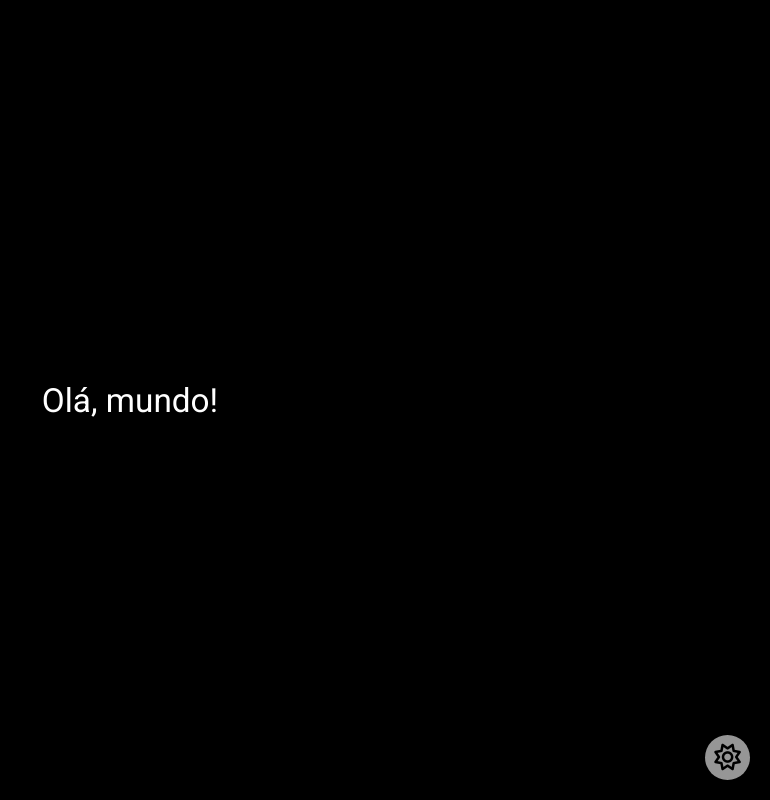
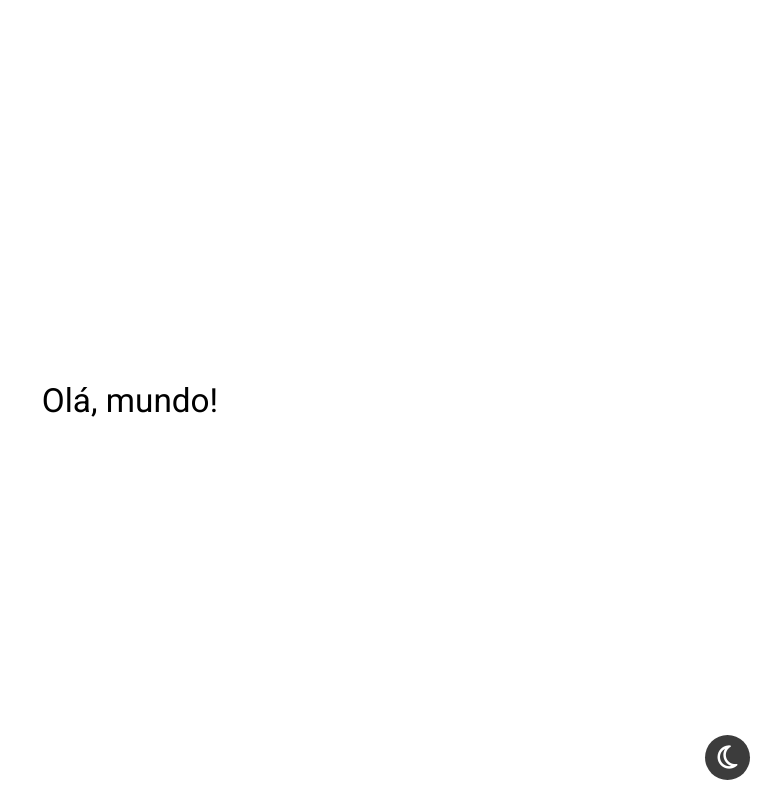
Before and after one commit to viniciusyoshioka/OlaMundo, a plain HTML site: page docs/index.html in a window 1280 px wide. Both pictures are taken after a click on the button 1237 px from the left and 757 px from the top of the page. Shown: the whole page, without its empty margins (510-1280 px from the left). Drawn offline with Linux system fonts and the light colour scheme.

Commit message:
Página terminada

```diff
--- a/docs/index.html
+++ b/docs/index.html
@@ -6,6 +6,7 @@
         <meta name="viewport" content="width=device-width, initial-scale=1.0">
         <script src="https://kit.fontawesome.com/7cfe5d36cb.js" crossorigin="anonymous"></script>
     </head>
+
     <body>
         <div id="title">
             Olá, mundo!
@@ -15,31 +16,71 @@
             <i class="far fa-sun fa-2x" ></i>
         </button>
     </body>
+
     <script>
+
+        const styles_keys = [
+            '--background',
+            '--color',
+            '--button-background',
+            '--button-color'
+        ]
+
+        const light_theme = {
+            '--background': 'rgb(255, 255, 255)',
+            '--color': 'rgb(0, 0, 0)',
+            '--button-background': 'rgb(60, 60, 60)',
+            '--button-color': 'rgb(255, 255, 255)',
+        }
+
+        const dark_theme = {
+            '--background': 'rgb(0, 0, 0)',
+            '--color': 'rgb(255, 255, 255)',
+            '--button-background': 'rgb(60, 60, 60)',
+            '--button-color': 'rgb(255, 255, 255)',
+        }
+
         function switch_theme() {
-            // const icon = document.querySelector('i')
+            // Switch button icon
 
-            // console.log(icon.classList)
+            const icon = document.querySelector('i')
 
-            // if (icon.classList !== -1) {
-            //     icon.classList.remove('fa-sun')
-            //     icon.classList.add('fa-moon')
-            // } else if (icon.classList.indexOf('fa-moon') !== -1) {
-            //     icon.classList.remove('fa-moon')
-            //     icon.classList.add('fa-sun')
-            // }
+            if (icon.classList.value.indexOf('fa-sun') !== -1) {
+                icon.classList.remove('fa-sun')
+                icon.classList.add('fa-moon')
+                switch_theme_color('light')
+            } else if (icon.classList.value.indexOf('fa-moon') !== -1) {
+                icon.classList.remove('fa-moon')
+                icon.classList.add('fa-sun')
+                switch_theme_color('dark')
+            }
+        }
 
-            // console.log(icon.classList)
+        function switch_theme_color(to_theme) {
+            const html = document.querySelector('html')
+
+            let to_theme_object
+            if (to_theme === 'light') {
+                to_theme_object = light_theme
+            } else if (to_theme === 'dark') {
+                to_theme_object = dark_theme
+            }
+
+            styles_keys.forEach((key) => {
+                html.style.setProperty(key, to_theme_object[key])
+            })
         }
+
     </script>
+
     <style>
         @import url('https://fonts.googleapis.com/css2?family=Roboto&display=swap');
 
         html {
             --background: rgb(0, 0, 0);
             --color: rgb(255, 255, 255);
-            --buton-background: rgb(150, 150, 150);
-            --button-color: rgb(0, 0, 0);
+            --buton-background: rgb(60, 60, 60);
+            --button-color: rgb(255, 255, 255);
         }
 
         body {
```
